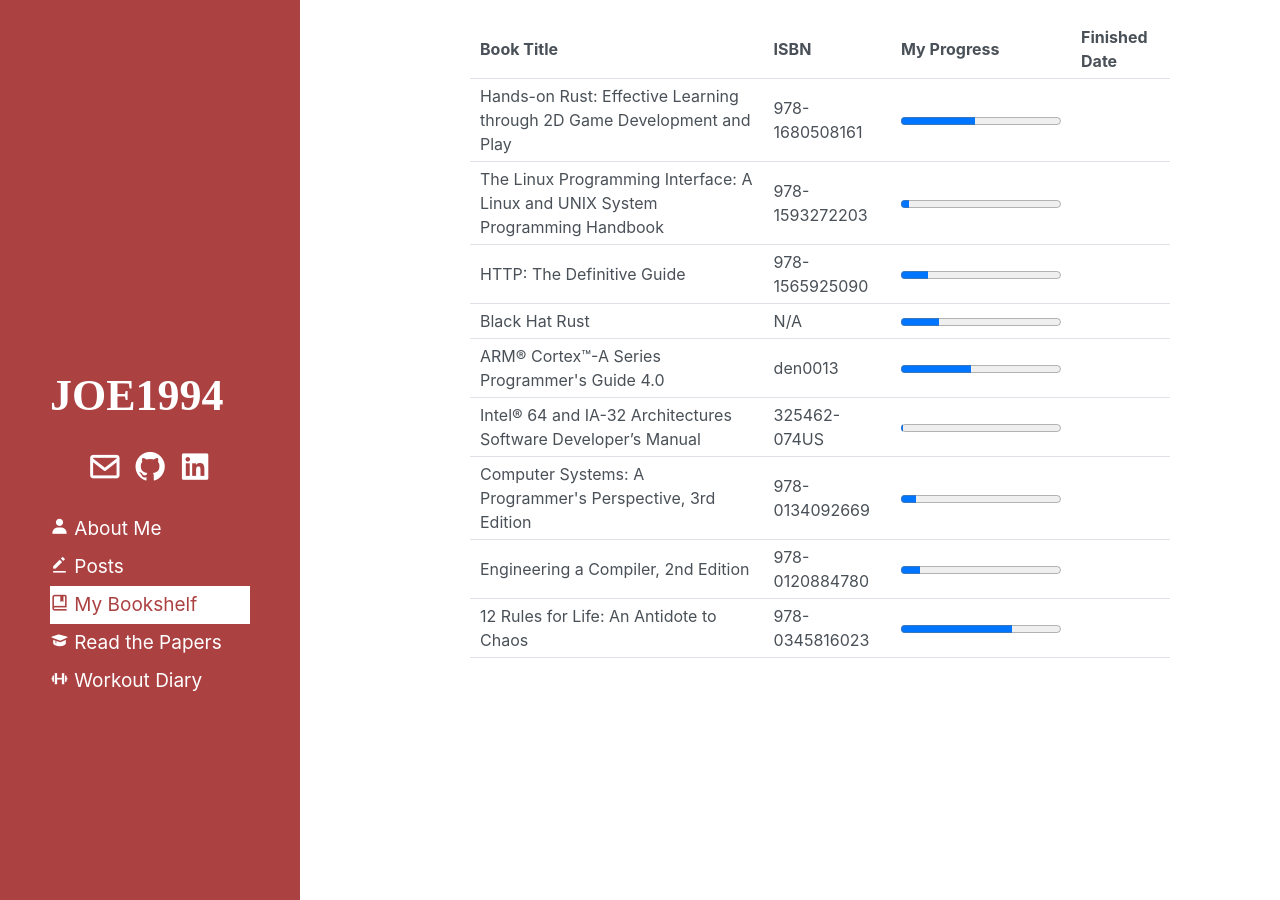
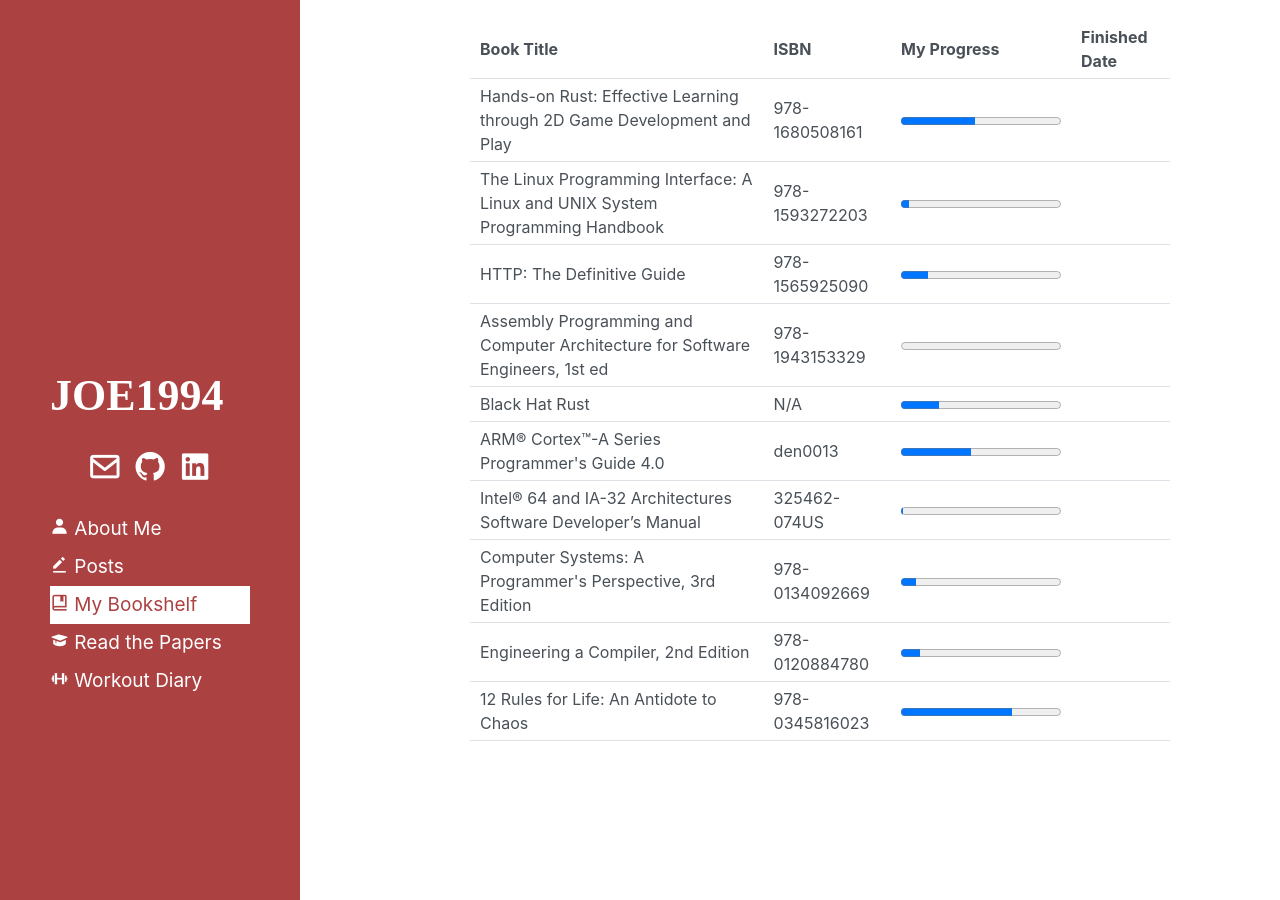
Before and after one commit to JOE1994/JOE1994.github.io, a Jekyll site: the page built from bookshelf.html, in a window 1280 px wide. Built offline with Jekyll 4.4.1, drawn with Linux system fonts in a browser that asks for light colours.

Commit message:
[book] started reading asm programming book

```diff
--- a/_data/bookshelf.yml
+++ b/_data/bookshelf.yml
@@ -14,6 +14,12 @@
   isbn: 978-1565925090
   progress: 102
   tot_pages: 596
+  finished_date: ''
+
+- name: 'Assembly Programming and Computer Architecture for Software Engineers, 1st ed'
+  isbn: 978-1943153329
+  progres: 30
+  tot_pages: 297
   finished_date: ''
 
 - name: 'Black Hat Rust'
```
